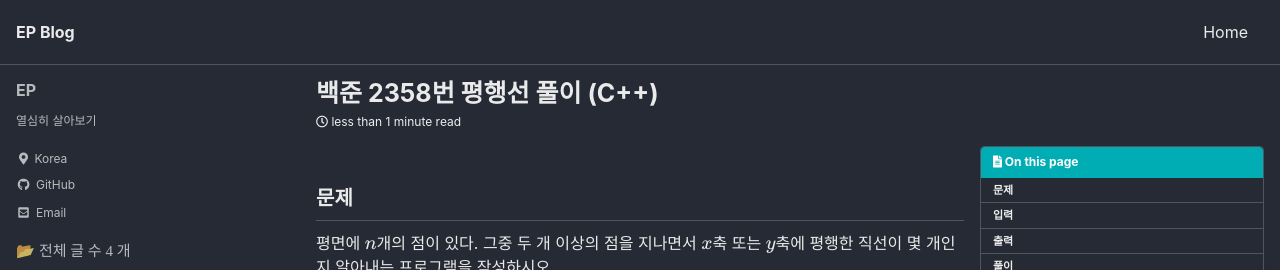
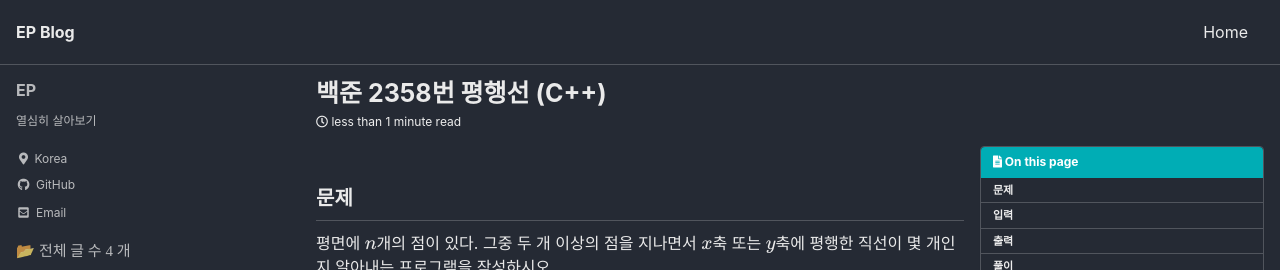
Before and after one commit to puter2712git/puter2712git.github.io, a Jekyll site: the page built from _posts/problem-solving/baekjoon/2023-12-19-백준-2458.md, in a window 1280 px wide and 900 px high. Shown: the top 270 px of the window. Built offline with Jekyll 4.4.1, drawn with Linux system fonts in a browser that asks for light colours; cached includes are drawn as plain includes.

Commit message:
Update Baekjoon 2458 post

```diff
--- a/_posts/problem-solving/baekjoon/2023-12-19-백준-2458.md
+++ b/_posts/problem-solving/baekjoon/2023-12-19-백준-2458.md
@@ -1,6 +1,5 @@
 ---
-title: "백준 2358번 평행선 풀이 (C++)"
-excerpt: "백준 2358번 평행선"
+title: "백준 2358번 평행선 (C++)"
 permalink: "/baekjoon/2358"
 
 categories:
```
